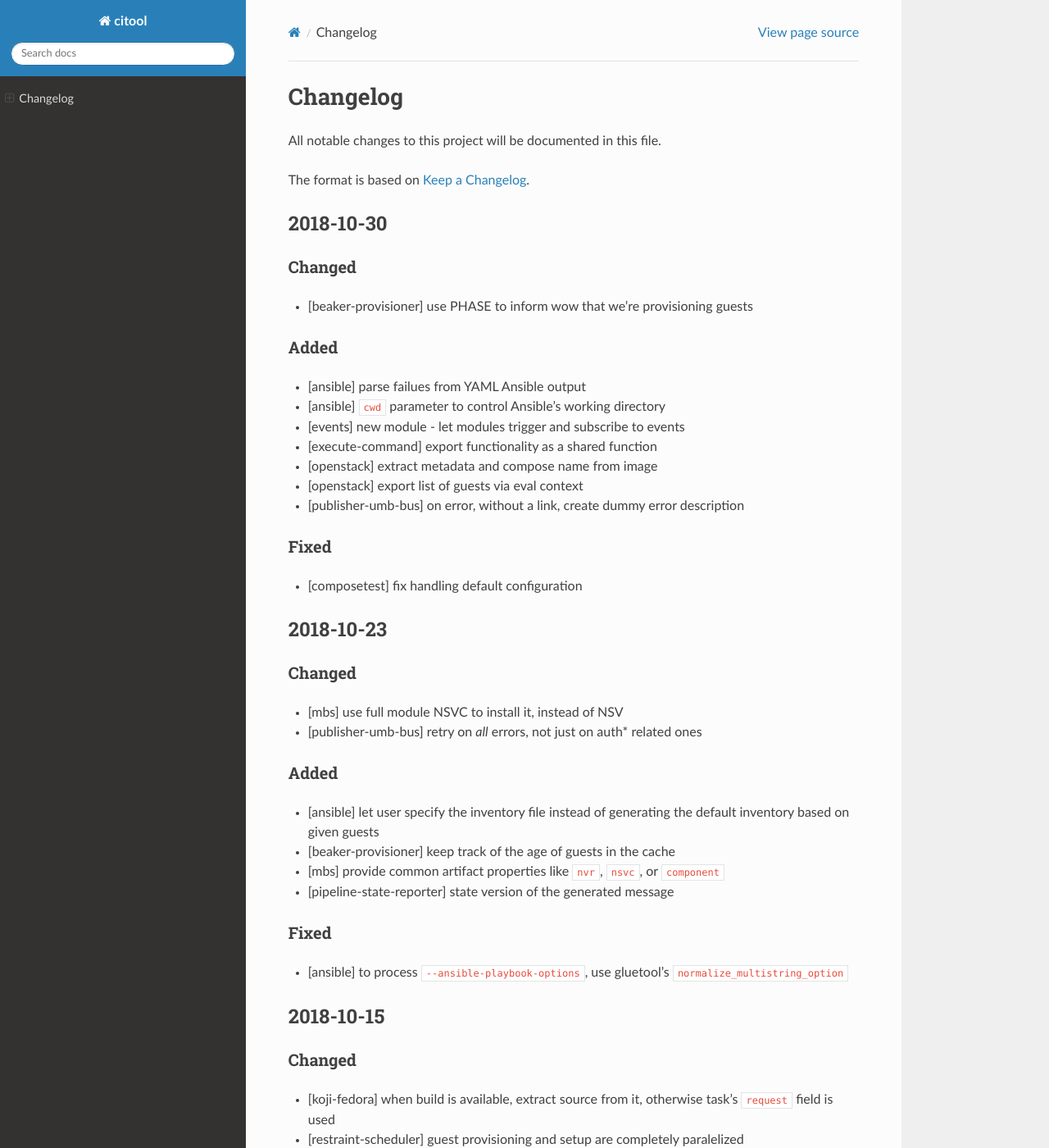
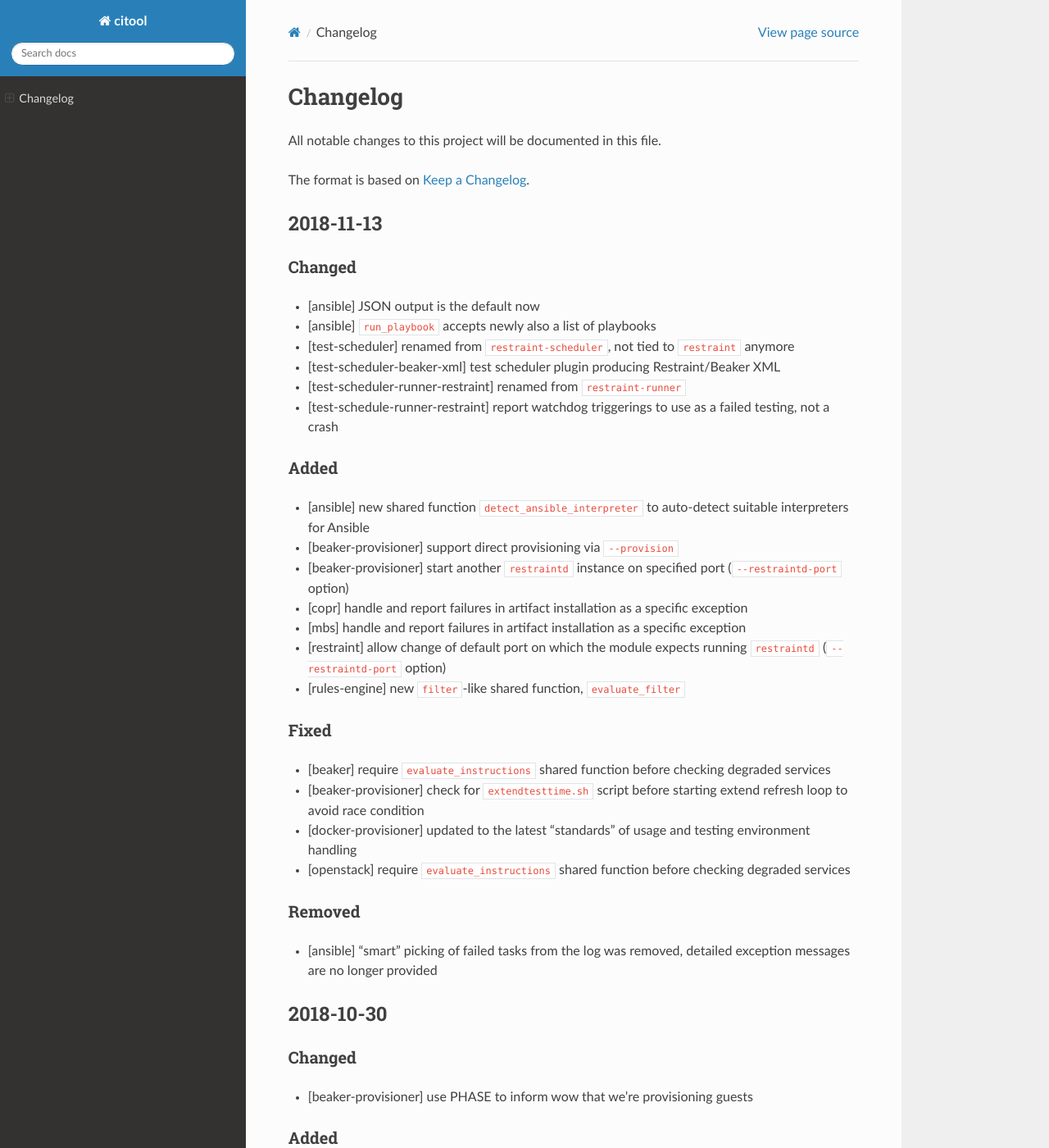
Before and after one commit to guy9050/gluetool, a Sphinx documentation site: the page built from docs/source/CHANGELOG.rst, in a window 1280 px wide and 1400 px high. Shown: the whole window at 82% size. Built offline with Sphinx 7.4.7 and the Read the Docs theme 2.0.0, drawn with Linux system fonts in a browser that asks for light colours.

Commit message:
Changelog update for 2018-11-13 release

```diff
--- a/docs/source/CHANGELOG.rst
+++ b/docs/source/CHANGELOG.rst
@@ -4,6 +4,46 @@ Changelog
 All notable changes to this project will be documented in this file.
 
 The format is based on `Keep a Changelog <https://keepachangelog.com/en/1.0.0/>`_.
+
+
+2018-11-13
+----------
+
+Changed
+~~~~~~~
+
+- [ansible] JSON output is the default now
+- [ansible] ``run_playbook`` accepts newly also a list of playbooks
+- [test-scheduler] renamed from ``restraint-scheduler``, not tied to ``restraint`` anymore
+- [test-scheduler-beaker-xml] test scheduler plugin producing Restraint/Beaker XML
+- [test-scheduler-runner-restraint] renamed from ``restraint-runner``
+- [test-schedule-runner-restraint] report watchdog triggerings to use as a failed testing, not a crash
+
+
+Added
+~~~~~
+
+- [ansible] new shared function ``detect_ansible_interpreter`` to auto-detect suitable interpreters for Ansible
+- [beaker-provisioner] support direct provisioning via ``--provision``
+- [beaker-provisioner] start another ``restraintd`` instance on specified port (``--restraintd-port`` option)
+- [copr] handle and report failures in artifact installation as a specific exception
+- [mbs] handle and report failures in artifact installation as a specific exception
+- [restraint] allow change of default port on which the module expects running ``restraintd`` (``--restraintd-port`` option)
+- [rules-engine] new ``filter``-like shared function, ``evaluate_filter``
+
+
+Fixed
+~~~~~
+
+- [beaker] require ``evaluate_instructions`` shared function before checking degraded services
+- [beaker-provisioner] check for ``extendtesttime.sh`` script before starting extend refresh loop to avoid race condition
+- [docker-provisioner] updated to the latest "standards" of usage and testing environment handling
+- [openstack] require ``evaluate_instructions`` shared function before checking degraded services
+
+Removed
+~~~~~~~
+
+- [ansible] "smart" picking of failed tasks from the log was removed, detailed exception messages are no longer provided
 
 
 2018-10-30
```
